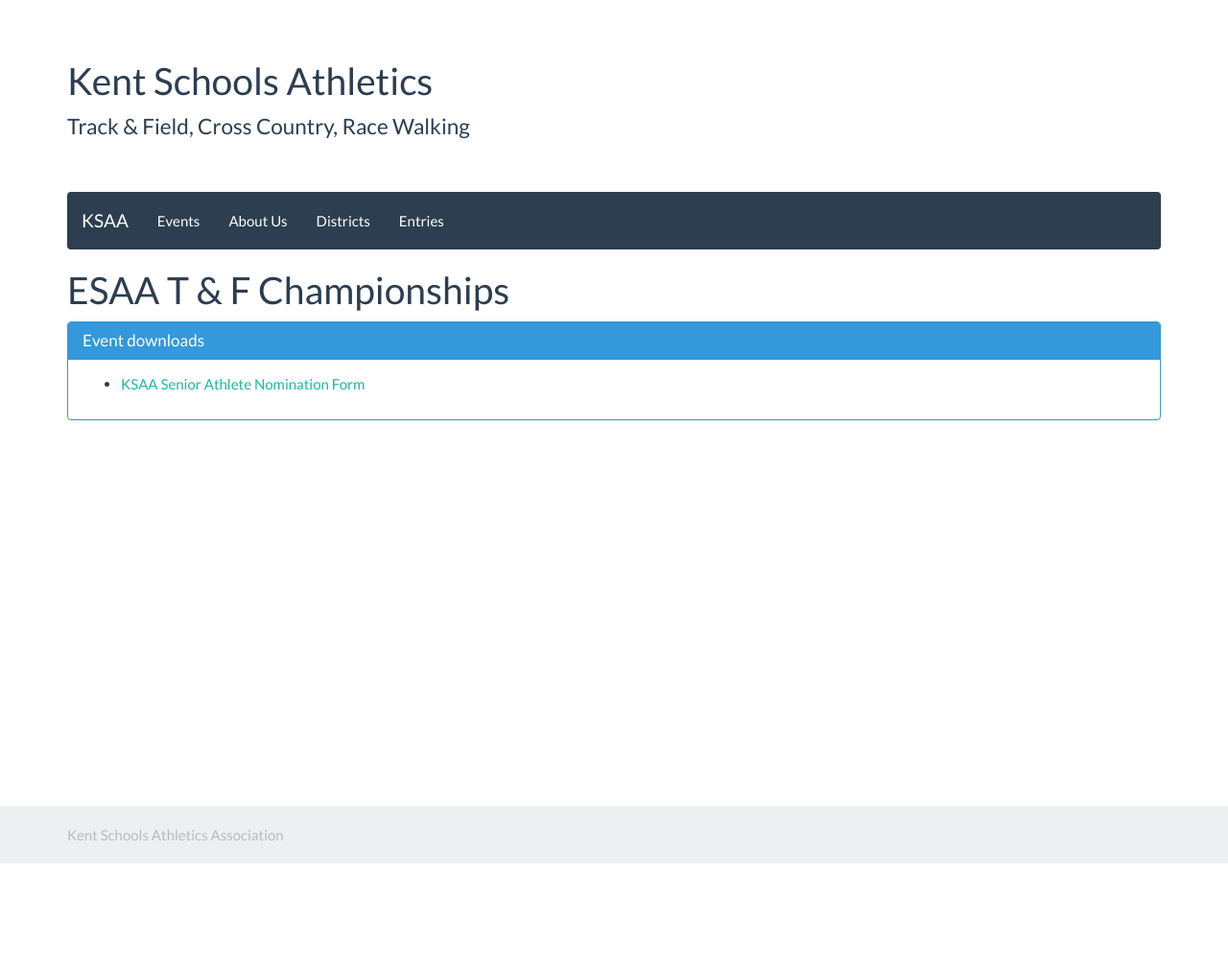
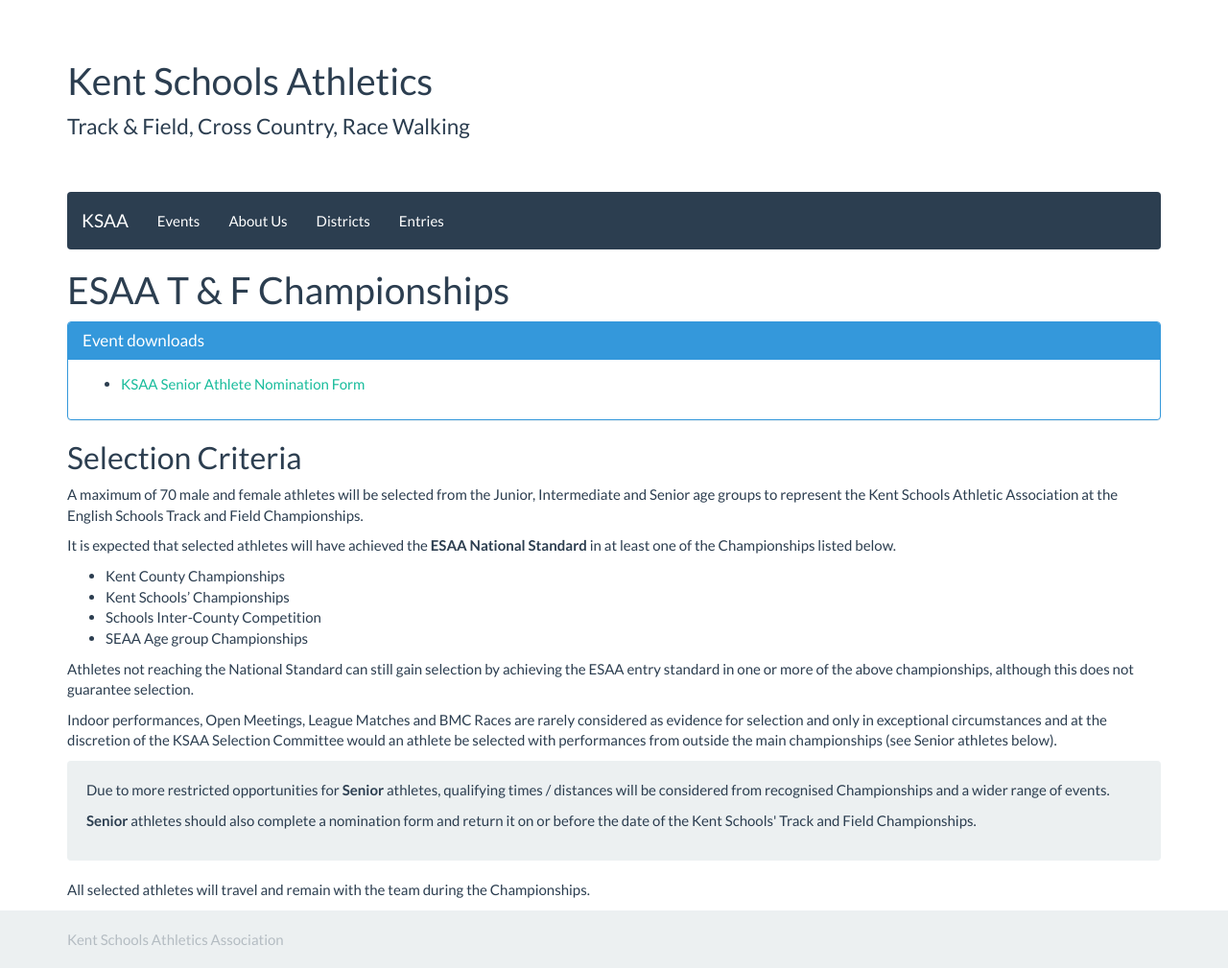
Before and after one commit to chrisnewark/chrisnewark.github.io, a Jekyll site: the page built from _events/18-19/2019-07-12-esaa-t-and-f-championships.md, in a window 1280 px wide. Shown: the whole page at 96% size. Built offline with Jekyll 4.4.1, drawn with Linux system fonts in a browser that asks for light colours; nearby versions of some CDN libraries; before the commit the page ends 901 px from its top, so only the background shows below that.

Commit message:
Added selection criteria

```diff
--- a/_events/18-19/2019-07-12-esaa-t-and-f-championships.md
+++ b/_events/18-19/2019-07-12-esaa-t-and-f-championships.md
@@ -20,3 +20,30 @@
     </ul>
   </div>
 </div>
+
+
+## Selection Criteria
+
+A maximum of 70 male and female athletes will be selected from the Junior, Intermediate and Senior age groups to represent the Kent Schools Athletic Association at the English Schools Track and Field Championships.
+
+It is expected that selected athletes will have achieved the **ESAA National Standard** in at least one of the Championships listed below.
+
+- Kent County Championships
+- Kent Schools' Championships
+- Schools Inter-County Competition
+- SEAA Age group Championships
+
+Athletes not reaching the National Standard can still gain selection by achieving the ESAA entry standard in one or more of the above championships, although this does not guarantee selection.
+
+Indoor performances, Open Meetings, League Matches and BMC Races are rarely considered as evidence for selection and only in exceptional circumstances and at the discretion of the KSAA Selection Committee would an athlete be selected with performances from outside the main championships (see Senior athletes below).
+
+<div class="well">
+    <p>
+        Due to more restricted opportunities for <strong>Senior</strong> athletes, qualifying times / distances will be considered from recognised Championships and a wider range of events.
+    </p>
+    <p>
+        <strong>Senior</strong> athletes should also complete a nomination form and return it on or before the date of the Kent Schools' Track and Field Championships.
+    </p>
+</div>
+
+All selected athletes will travel and remain with the team during the Championships.
```
